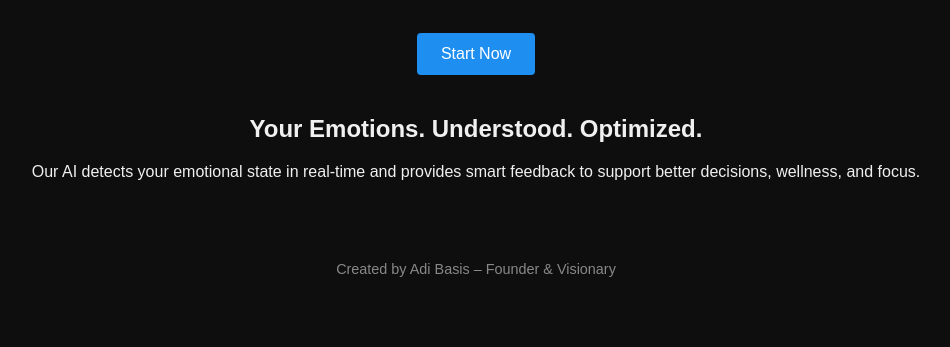
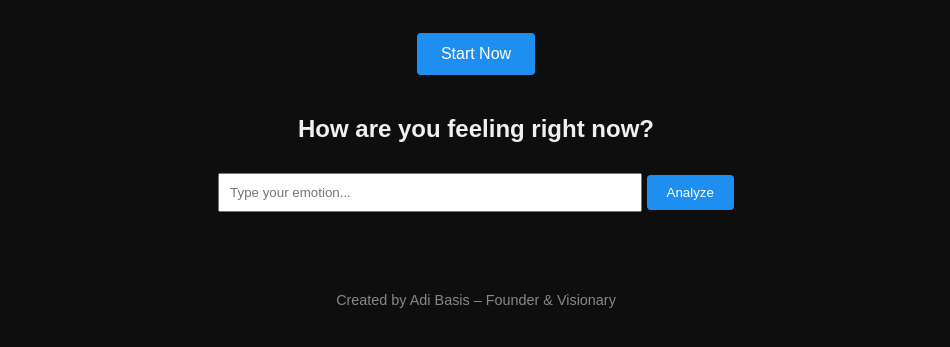
Before and after one commit to Oshraadi17/ai-, a plain HTML site: page index.html in a window 1280 px wide. Both pictures are taken after a click on the link "Start Now". Shown: the part 149-496 px from the top of the page, without its empty margins (164-1114 px from the left). Drawn offline with Linux system fonts and the light colour scheme.

Commit message:
Add files via upload

```diff
--- a/index.html
+++ b/index.html
@@ -5,17 +5,20 @@
     <meta charset="UTF-8">
     <title>NeuroPulse AI</title>
     <link rel="stylesheet" href="style.css">
+    <script defer src="script.js"></script>
 </head>
 <body>
     <header>
         <h1>NeuroPulse AI</h1>
         <p>Feel the future. Know yourself.</p>
-        <a href="#" class="cta-button">Start Now</a>
+        <a href="#" class="cta-button" onclick="startAnalysis()">Start Now</a>
     </header>
 
-    <section class="intro">
-        <h2>Your Emotions. Understood. Optimized.</h2>
-        <p>Our AI detects your emotional state in real-time and provides smart feedback to support better decisions, wellness, and focus.</p>
+    <section id="analyzer" class="hidden">
+        <h2>How are you feeling right now?</h2>
+        <input type="text" id="userInput" placeholder="Type your emotion..." />
+        <button onclick="analyzeEmotion()">Analyze</button>
+        <p id="aiResponse" class="response"></p>
     </section>
 
     <footer>
--- /dev/null
+++ b/script.js
@@ -0,0 +1,24 @@
+
+function startAnalysis() {
+    document.getElementById('analyzer').classList.remove('hidden');
+    document.getElementById('aiResponse').innerText = '';
+    document.getElementById('userInput').value = '';
+}
+
+function analyzeEmotion() {
+    const input = document.getElementById('userInput').value.toLowerCase();
+    const response = document.getElementById('aiResponse');
+    response.innerText = "Analyzing...";
+
+    setTimeout(() => {
+        if (input.includes("stress") || input.includes("anxious") || input.includes("overwhelmed")) {
+            response.innerText = "It sounds like you're feeling stressed. Let's take a deep breath together.";
+        } else if (input.includes("happy") || input.includes("excited")) {
+            response.innerText = "Great! Keep riding that positive wave.";
+        } else if (input.includes("sad") || input.includes("tired")) {
+            response.innerText = "It's okay to slow down. Your emotions matter.";
+        } else {
+            response.innerText = "Thank you for sharing. Self-awareness is powerful.";
+        }
+    }, 1000);
+}
--- a/style.css
+++ b/style.css
@@ -26,3 +26,30 @@ footer {
     font-size: 0.9em;
     color: #888;
 }
+
+.hidden {
+    display: none;
+}
+#analyzer {
+    margin-top: 40px;
+}
+#userInput {
+    padding: 10px;
+    width: 60%;
+    max-width: 400px;
+    margin-top: 10px;
+}
+button {
+    margin-top: 10px;
+    padding: 10px 20px;
+    background-color: #1f8ef1;
+    color: white;
+    border: none;
+    border-radius: 4px;
+    cursor: pointer;
+}
+.response {
+    margin-top: 20px;
+    font-style: italic;
+    color: #1f8ef1;
+}
```
